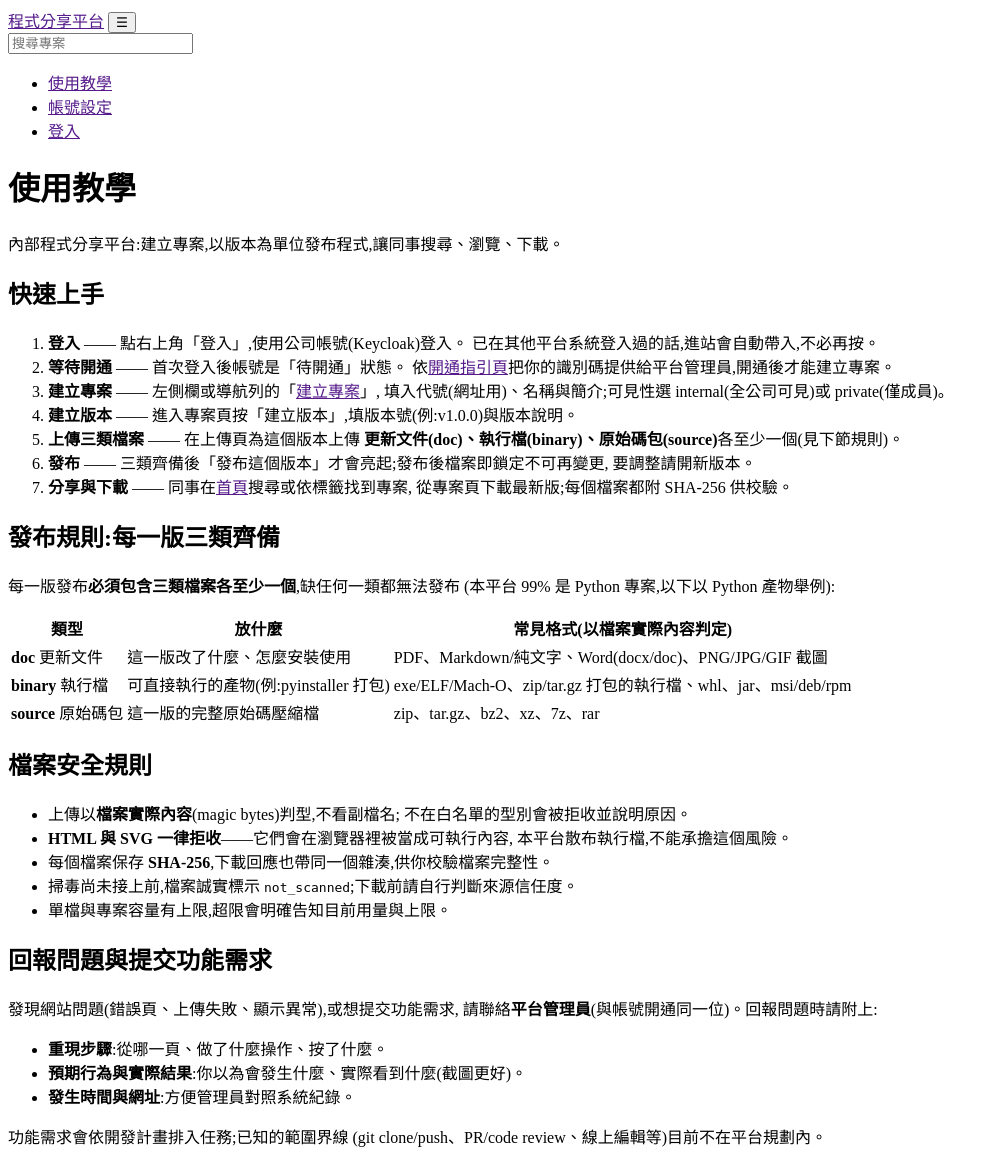
After one commit to fttp0165/upload-program-, a Python web app: template app/templates/help.html in a window 1280 px wide. The commit adds this page. Shown: the whole page, without its empty margins (0-999 px from the left). Run offline with Jinja, Linux system fonts and the light colour scheme; the template is opened without the code that fills it, so the values that code supplies are empty.

Commit message:
T66 使用教學頁 /help + 回報問題/功能需求管道(6 條紅→綠,全套 371)
- /help 匿名可看:快速上手七步、T65 三類齊備規則與格式白名單、檔案安全規則、回報專節
- 入口:頂列(所有人;已開通桌面版 d-lg-none 防與側欄重覆)+ 側欄(行內 SVG 圖示)
- 文件:功能需求大綱新增 F77(v3.9)、任務表 T66(v1.45)、開發日誌

Co-Authored-By: Claude Fable 5 <noreply@anthropic.com>
Claude-Session: https://claude.ai/code/session_01CKZ8qkC9HAoXssENMN2PAb

```diff
--- a/app/templates/base.html
+++ b/app/templates/base.html
@@ -58,6 +58,11 @@
     </form>
 
     <ul class="navbar-nav nav-user ms-lg-auto align-items-lg-center">
+      {# T66:教學頁對所有人開放(匿名、待開通者最需要),入口不分登入狀態。
+         已開通者桌面版另有側欄入口,這條在 lg+ 藏起來避免重覆(同 T62 的處理)。 #}
+      <li class="nav-item{% if identity and identity.user.is_active %} d-lg-none{% endif %}">
+        <a class="nav-link" href="{{ url('/help') }}">使用教學</a>
+      </li>
       {% if identity %}
         {% if identity.user.is_active %}
           {# T62:桌面版這兩條走左側欄,這裡只給窄螢幕的漢堡選單(d-lg-none 避免重覆) #}
@@ -108,6 +113,11 @@
       <svg width="16" height="16" viewBox="0 0 16 16" fill="none" stroke="currentColor" stroke-width="1.6" stroke-linecap="round" aria-hidden="true"><circle cx="8" cy="8" r="6.5"/><path d="M8 5v6M5 8h6"/></svg>
       建立專案
     </a>
+    {# T66:使用教學(問號圈圈圖示,行內 SVG——CSP 擋 data: URI 與外部資源) #}
+    <a class="side-link{% if current_path.startswith('/help') %} active{% endif %}" href="{{ url('/help') }}">
+      <svg width="16" height="16" viewBox="0 0 16 16" fill="none" stroke="currentColor" stroke-width="1.6" stroke-linecap="round" aria-hidden="true"><circle cx="8" cy="8" r="6.5"/><path d="M6.2 6.2a1.8 1.8 0 1 1 2.6 1.6c-.6.3-.8.7-.8 1.4"/><path d="M8 11.6v.1"/></svg>
+      使用教學
+    </a>
 
     {% if identity.user.is_admin %}
       <div class="side-sect">管理</div>
--- /dev/null
+++ b/app/templates/help.html
@@ -0,0 +1,88 @@
+{#
+  使用教學頁(T66)。
+
+  匿名可看:待開通者與還沒登入的同事最需要這一頁。
+  內容純靜態,不查資料庫;規則描述以程式碼為準——
+  三類齊備見 releases.missing_required_kinds(),格式白名單見 filetypes.py,
+  這裡改寫成使用者看得懂的話,規則變了要記得同步這一頁。
+#}
+{% extends "base.html" %}
+{% block title %}使用教學 — upload-program{% endblock %}
+
+{% block content %}
+<h1>使用教學</h1>
+<p class="muted">內部程式分享平台:建立專案,以版本為單位發布程式,讓同事搜尋、瀏覽、下載。</p>
+
+<section>
+  <h2>快速上手</h2>
+  <ol class="help-steps">
+    <li><strong>登入</strong> —— 點右上角「登入」,使用公司帳號(Keycloak)登入。
+        已在其他平台系統登入過的話,進站會自動帶入,不必再按。</li>
+    <li><strong>等待開通</strong> —— 首次登入後帳號是「待開通」狀態。
+        依<a href="{{ url('/pending') }}">開通指引頁</a>把你的識別碼提供給平台管理員,開通後才能建立專案。</li>
+    <li><strong>建立專案</strong> —— 左側欄或導航列的「<a href="{{ url('/projects/new') }}">建立專案</a>」,
+        填入代號(網址用)、名稱與簡介;可見性選 internal(全公司可見)或 private(僅成員)。</li>
+    <li><strong>建立版本</strong> —— 進入專案頁按「建立版本」,填版本號(例:v1.0.0)與版本說明。</li>
+    <li><strong>上傳三類檔案</strong> —— 在上傳頁為這個版本上傳
+        <strong>更新文件(doc)、執行檔(binary)、原始碼包(source)</strong>各至少一個(見下節規則)。</li>
+    <li><strong>發布</strong> —— 三類齊備後「發布這個版本」才會亮起;發布後檔案即鎖定不可再變更,
+        要調整請開新版本。</li>
+    <li><strong>分享與下載</strong> —— 同事在<a href="{{ url('/') }}">首頁</a>搜尋或依標籤找到專案,
+        從專案頁下載最新版;每個檔案都附 SHA-256 供校驗。</li>
+  </ol>
+</section>
+
+<section>
+  <h2>發布規則:每一版三類齊備</h2>
+  <p>每一版發布<strong>必須包含三類檔案各至少一個</strong>,缺任何一類都無法發布
+     (本平台 99% 是 Python 專案,以下以 Python 產物舉例):</p>
+  <table class="table help-kinds">
+    <thead>
+      <tr><th>類型</th><th>放什麼</th><th>常見格式(以檔案實際內容判定)</th></tr>
+    </thead>
+    <tbody>
+      <tr>
+        <td><strong>doc</strong> 更新文件</td>
+        <td>這一版改了什麼、怎麼安裝使用</td>
+        <td>PDF、Markdown/純文字、Word(docx/doc)、PNG/JPG/GIF 截圖</td>
+      </tr>
+      <tr>
+        <td><strong>binary</strong> 執行檔</td>
+        <td>可直接執行的產物(例:pyinstaller 打包)</td>
+        <td>exe/ELF/Mach-O、zip/tar.gz 打包的執行檔、whl、jar、msi/deb/rpm</td>
+      </tr>
+      <tr>
+        <td><strong>source</strong> 原始碼包</td>
+        <td>這一版的完整原始碼壓縮檔</td>
+        <td>zip、tar.gz、bz2、xz、7z、rar</td>
+      </tr>
+    </tbody>
+  </table>
+</section>
+
+<section>
+  <h2>檔案安全規則</h2>
+  <ul>
+    <li>上傳以<strong>檔案實際內容</strong>(magic bytes)判型,不看副檔名;
+        不在白名單的型別會被拒收並說明原因。</li>
+    <li><strong>HTML 與 SVG 一律拒收</strong>——它們會在瀏覽器裡被當成可執行內容,
+        本平台散布執行檔,不能承擔這個風險。</li>
+    <li>每個檔案保存 <strong>SHA-256</strong>,下載回應也帶同一個雜湊,供你校驗檔案完整性。</li>
+    <li>掃毒尚未接上前,檔案誠實標示 <code>not_scanned</code>;下載前請自行判斷來源信任度。</li>
+    <li>單檔與專案容量有上限,超限會明確告知目前用量與上限。</li>
+  </ul>
+</section>
+
+<section>
+  <h2>回報問題與提交功能需求</h2>
+  <p>發現網站問題(錯誤頁、上傳失敗、顯示異常),或想提交功能需求,
+     請聯絡<strong>平台管理員</strong>(與帳號開通同一位)。回報問題時請附上:</p>
+  <ul>
+    <li><strong>重現步驟</strong>:從哪一頁、做了什麼操作、按了什麼。</li>
+    <li><strong>預期行為與實際結果</strong>:你以為會發生什麼、實際看到什麼(截圖更好)。</li>
+    <li><strong>發生時間與網址</strong>:方便管理員對照系統紀錄。</li>
+  </ul>
+  <p class="muted">功能需求會依開發計畫排入任務;已知的範圍界線
+     (git clone/push、PR/code review、線上編輯等)目前不在平台規劃內。</p>
+</section>
+{% endblock %}
```
Also changed, not shown: app/routers/web.py (+15 -0 lines), docs/dev-logs/2026-07-31_T66_使用教學頁與回報管道.md (added, +88 -0 lines), docs/任務表.html (+15 -2 lines), docs/任務表.md (+4 -2 lines), docs/功能需求大綱.html (+20 -6 lines), docs/功能需求大綱.md (+6 -4 lines), tests/test_help_page.py (added, +75 -0 lines).
